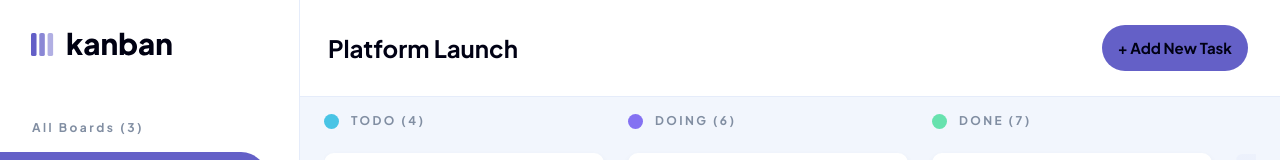
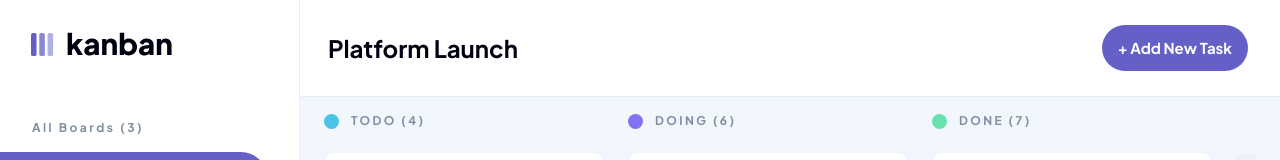
Before and after one commit to mrvicthor/kanban-task-manager, a React (Vite) app: page / in a window 1280 px wide. Shown: the top 160 px of the page. Built offline with nearby package versions, Linux system fonts and the light colour scheme.

Commit message:
fix(header.tsx): amend button style

```diff
--- a/src/components/header.tsx
+++ b/src/components/header.tsx
@@ -36,7 +36,7 @@ const Header = () => {
       </p>
       <button
         onClick={() => setShowTaskForm(true)}
-        className="ml-auto bg-primary py-3 px-4 rounded-full capitalize font-bold text-[15px] cursor-pointer hover:bg-primary-hover"
+        className="ml-auto bg-primary text-white py-3 px-4 rounded-full capitalize font-bold text-[15px] cursor-pointer hover:bg-primary-hover"
       >
         + add new task
       </button>
```
